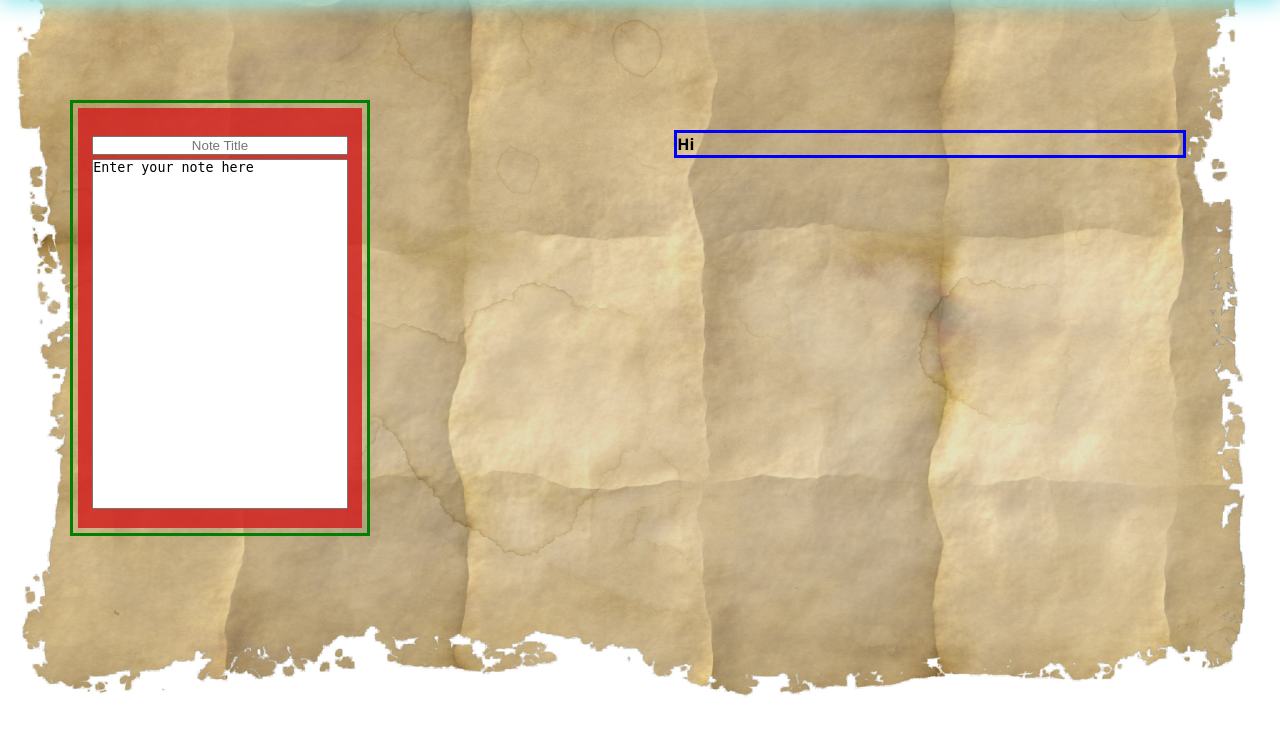
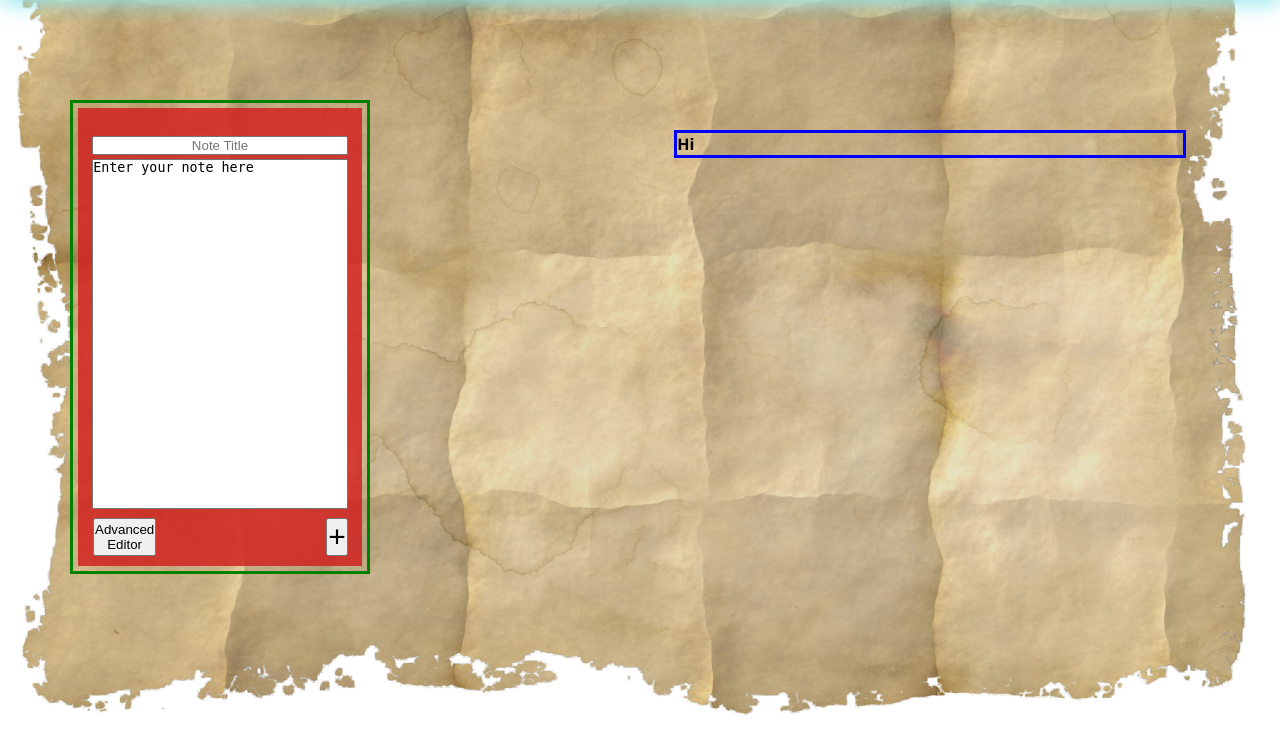
Before and after one commit to KenKenCode/TakeNoteOnline, a PHP site: page /NotebooksPage2.php in a window 1280 px wide. Shown: the part 65-800 px from the top of the page. Run offline with PHP 8.4, Linux system fonts and the light colour scheme.

Commit message:
Fixed the positioning of advanced editor and submit button for adding notes

```diff
--- a/NotebooksPage2.php
+++ b/NotebooksPage2.php
@@ -35,6 +35,12 @@
         <form action="" method="" id="noteForm">
           <input type="text" id="noteTitle" name="titleName" placeholder="Note Title">
           <textarea id="noteContent" name="contentName" form="noteForm">Enter your note here</textarea>
+
+          <div id="advancedEditorAndSubmit">
+          <button id="advancedNoteEditor" style="margin-left: 15px;"> Advanced Editor </button>
+          <input id="submitNote" type="submit" value="+" style="margin-left: 150px; font-size: 30px;">
+          </div>
+
         </form>
         </div>
 
--- a/NotebooksPage2Style.css
+++ b/NotebooksPage2Style.css
@@ -112,6 +112,18 @@ nav {
     resize: none;
 }
 
+
+
+#advancedEditorAndSubmit {
+
+    width: 50%;
+    display: grid;
+    grid-template-columns: auto auto;
+    gap: 20px;
+}
+
+
+
 /*
 #titleAndContent > * {
     padding: 20px 0;
@@ -121,6 +133,8 @@ nav {
 }
 
 */
+
+
 table, th, tr, td {
     /* th = table header, tr = table row, td = table cell/table data */
 	border: 2px solid;
```
